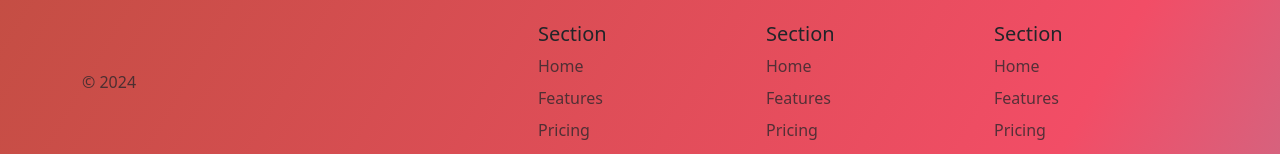
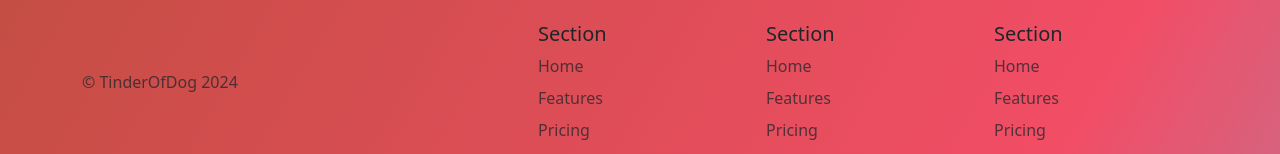
Before and after one commit to wiz0p17/TinderOfDog-bootstrap, a plain HTML site: page index.html in a window 1280 px wide. Shown: the part 2152-2306 px from the top of the page. Drawn offline with nearby package versions, Linux system fonts and the light colour scheme.

Commit message:
Update index.html

```diff
--- a/index.html
+++ b/index.html
@@ -189,7 +189,7 @@
           <a href="/" class="d-flex align-items-center mb-3 link-body-emphasis text-decoration-none">
             <svg class="bi me-2" width="40" height="32"><use xlink:href="#bootstrap"></use></svg>
           </a>
-          <p class="text-body-secondary">© 2024</p>
+          <p class="text-body-secondary">© TinderOfDog 2024</p>
         </div>
 
         <div class="col mb-3">
```
